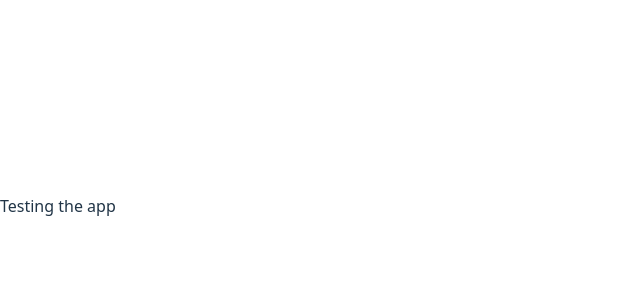
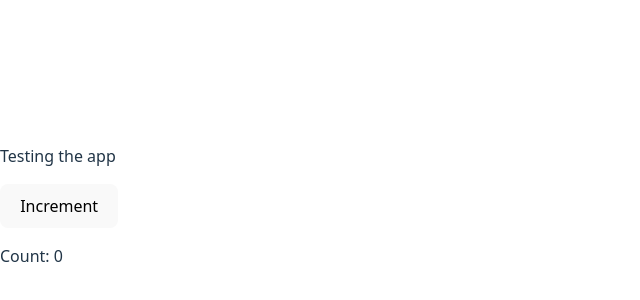
Before and after one commit to SwarajAnand/Triggers, a React (Vite) app: page / in a window 1280 px wide. Shown: the part 194-494 px from the top of the page, without its empty margins (0-640 px from the left). Built offline with nearby package versions, Linux system fonts and the light colour scheme.

Commit message:
Testing 03

```diff
--- a/src/App.jsx
+++ b/src/App.jsx
@@ -1,8 +1,16 @@
 import React from 'react'
 
 const App = () => {
+  const [count, setCount] = React.useState(0);
+  for(let i = 0; i < 1000000; i++) {
+    // Simulate some work
+  }
   return (
-    <div>Testing the app</div>
+    <div>
+      <p>Testing the app</p>
+      <button onClick={() => setCount(count + 1)}>Increment</button>
+      <p>Count: {count}</p>
+    </div>
   )
 }
 
```
